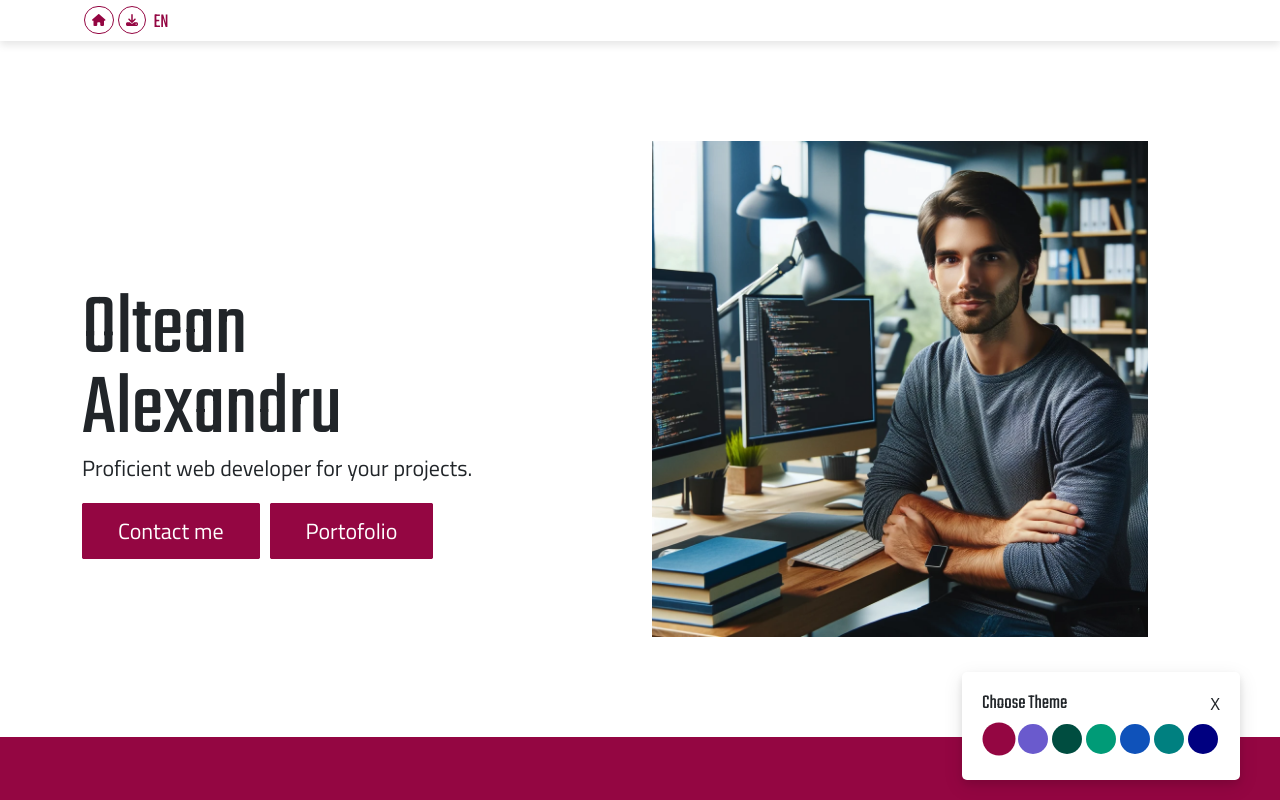
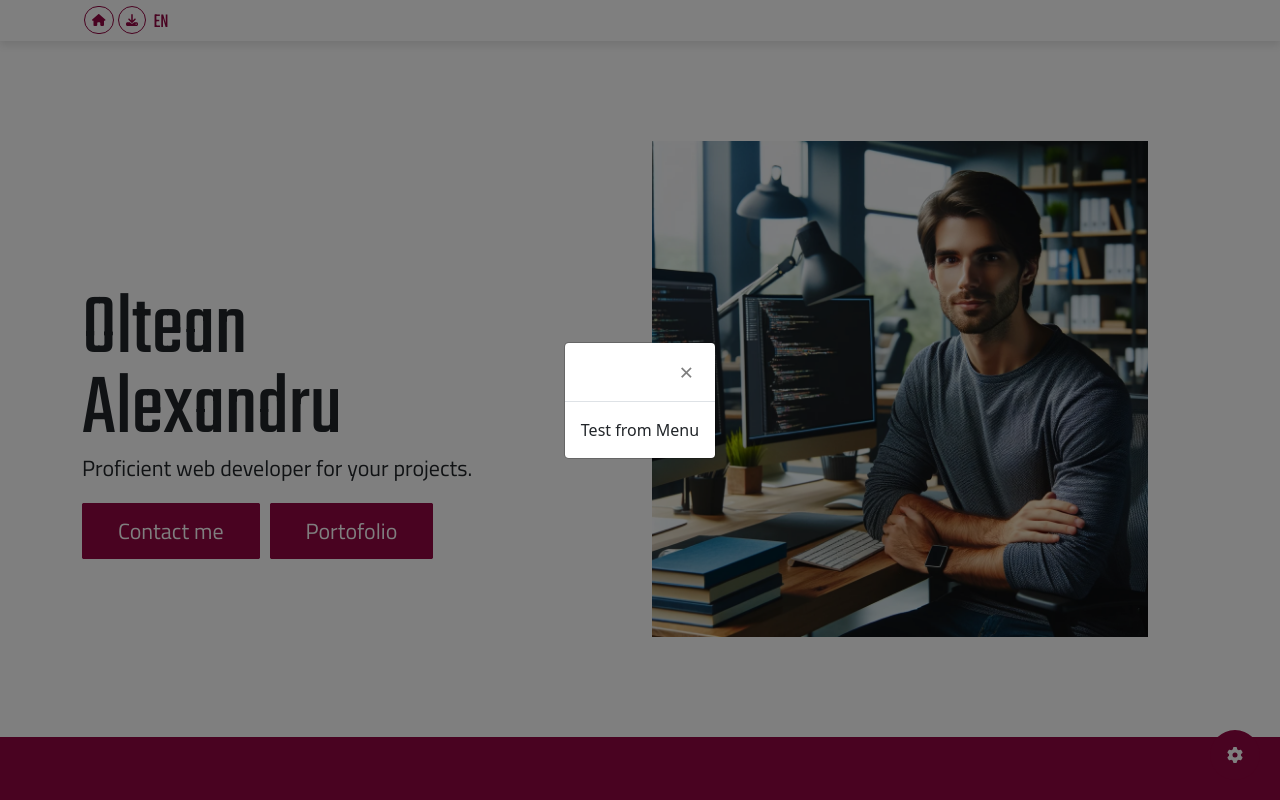
Before and after one commit to alexoltean97/portofolio, a React (Vite) app: page / in a window 1280 px wide. Both pictures are taken after a click on the element 1235 px from the left and 755 px from the top of the page. Shown: the top 800 px of the page. Built offline with nearby package versions, Linux system fonts and the light colour scheme; a web font is replaced by a local one.

Commit message:
Theme Settings Portal WIP

```diff
--- /dev/null
+++ b/src/components/theme/ThemeButton.jsx
@@ -0,0 +1,14 @@
+import React, {useState} from "react";
+import { FontAwesomeIcon } from "@fortawesome/react-fontawesome";
+import { faGear } from "@fortawesome/free-solid-svg-icons";
+
+const ThemeButton = (props) => {
+
+  return (
+    <div className="theme-picker" onClick={props.openModal}>
+      <FontAwesomeIcon icon={faGear} />
+    </div>
+  );
+};
+
+export default ThemeButton;
--- a/src/components/theme/ThemeMenu.jsx
+++ b/src/components/theme/ThemeMenu.jsx
@@ -3,73 +3,11 @@ import { FontAwesomeIcon } from "@fortawesome/react-fontawesome";
 import { faGear } from "@fortawesome/free-solid-svg-icons";
 
 const ThemeMenu = () => {
-  const [activeColor, setActiveColor] = useState("main-color");
-  const [isMenuVisible, setIsMenuVisible] = useState(false);
 
-  const handleColorClick = (color) => {
-    setActiveColor(color);
-    document.documentElement.style.setProperty(
-      "--main-color",
-      colorHexValues[color]
-    );
-  };
-
-  const handleMenuClick = () => {
-    setIsMenuVisible((prev) => !prev);
-  };
-
-  const colorHexValues = {
-    "main-color": "#940642",
-    "secondary-color": "#6a5acd",
-    "third-color": "#004D40",
-    "fourth-color": "#009B77",
-    "fifth-color": "#0F52BA",
-    "sixth-color": "#008080",
-    "seventh-color": "#000080",
-  };
-
-  const colors = [
-    "main-color",
-    "secondary-color",
-    "third-color",
-    "fourth-color",
-    "fifth-color",
-    "sixth-color",
-    "seventh-color",
-  ];
 
   return (
     <React.Fragment>
-      <div
-        className="theme-picker"
-        onClick={() => handleMenuClick()}
-        style={{ display: !isMenuVisible ? "flex" : "none" }}
-      >
-        <FontAwesomeIcon icon={faGear} />
-      </div>
-
-      <div
-        className="theme-menu"
-        style={{ display: isMenuVisible ? "block" : "none" }}
-      >
-        <div className="theme-menu-header">
-          <h5>Choose Theme</h5>
-          <p onClick={() => handleMenuClick()}>X</p>
-        </div>
-
-        <ul>
-          {colors.map((color) => (
-            <li key={color}>
-              <div
-                className={`${color} ${
-                  activeColor === color ? "active-color" : ""
-                }`}
-                onClick={() => handleColorClick(color)}
-              ></div>
-            </li>
-          ))}
-        </ul>
-      </div>
+        <p>Test from Menu</p>
     </React.Fragment>
   );
 };
--- a/src/layout/HomePageLayout.jsx
+++ b/src/layout/HomePageLayout.jsx
@@ -1,4 +1,5 @@
-import React, { useState } from 'react'
+import React, { useState } from "react";
+import ReactPortal from "../components/utils/ReactPortal";
 import Header from "./globals/Header";
 import Footer from "../layout/globals/Footer";
 import Oa from "../components/homepage/oa";
@@ -8,20 +9,28 @@ import Experience from "../components/homepage/Experience";
 import Certificates from "../components/homepage/Certificates";
 import Education from "../components/homepage/Education";
 import ThemeMenu from "../components/Theme/ThemeMenu";
-import ReactPortal from "../components/utils/ReactPortal";
-
+import ThemeButton from "../components/theme/ThemeButton";
 
 const HomePageLayout = () => {
+  const [isOpen, setIsOpen] = useState(false);
+
+  const openModal = () => {
+    setIsOpen(!isOpen);
+  };
+
   return (
     <React.Fragment>
       <Header />
-      <Oa/>
+      <Oa />
       <AboutMe />
       <Skills />
       <Experience />
       <Certificates />
       <Education />
-      <ThemeMenu />
+      <ReactPortal isOpen={isOpen} onClose={openModal}>
+       <ThemeMenu />
+      </ReactPortal>
+      <ThemeButton openModal={openModal} />
       <Footer />
     </React.Fragment>
   );
```
Also changed, not shown: src/components/theme/ThemeColor.jsx (added, +57 -0 lines), src/components/theme/ThemeCookies.jsx (added).
